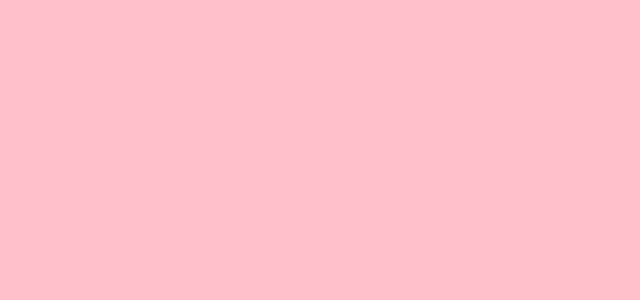
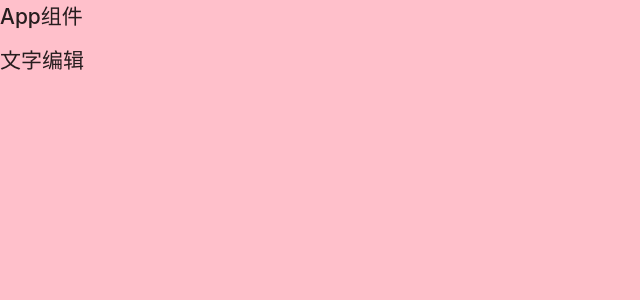
Before and after one commit to guozh720/cms_demo, a React app: page /edit in a window 1280 px wide. Before the commit this address had no page. Shown: the top 300 px of the page, without its empty margins (0-640 px from the left). Built offline with nearby package versions, Linux system fonts and the light colour scheme.

Commit message:
route init for direction first try

```diff
--- a/src/App.tsx
+++ b/src/App.tsx
@@ -1,12 +1,18 @@
 import React from "react";
 import "./App.less";
 import { Button } from "antd";
+import { Outlet } from "react-router-dom";
 
 const App = ()=>{
     return(
         <>
-        <h2>hello,react</h2>
-        <Button type="primary">这是一个按钮</Button>
+        <h2>
+            App组件
+        </h2>
+      <Outlet/>
+
+
+
         </>
     );
 }
--- /dev/null
+++ b/src/pages/Edit.tsx
@@ -0,0 +1,10 @@
+import React from "react";
+
+const Edit = ()=>{
+    return (
+        <h2>
+            文字编辑
+        </h2>
+    )
+}
+export default Edit
--- /dev/null
+++ b/src/pages/Information.tsx
@@ -0,0 +1,11 @@
+import React from "react";
+
+const Information = ()=>{
+    return(
+        <h2>
+            个人资料
+        </h2>
+    );
+}
+
+export default Information
--- a/src/router/index.tsx
+++ b/src/router/index.tsx
@@ -2,6 +2,8 @@ import App from "App";
 import List from "pages/List";
 import Login from "Login";
 import Register from "Register";
+import Edit from "pages/Edit";
+import Information from "pages/Information";
 import { BrowserRouter, Routes, Route } from 'react-router-dom'
 
 const MyRouter = () => (
@@ -10,10 +12,13 @@ const MyRouter = () => (
         <Route path="/" element={<App/>}>
 
             <Route path="/list" element={<List/>}></Route>
+            <Route path="/edit" element={ <Edit/>}></Route>
+            <Route path="/information" element={ <Information/>}></Route>
         </Route>
 
         <Route path="/login" element={<Login/>}></Route>
         <Route path="/register" element={<Register/>}></Route>
+
     </Routes>
 
 
```
